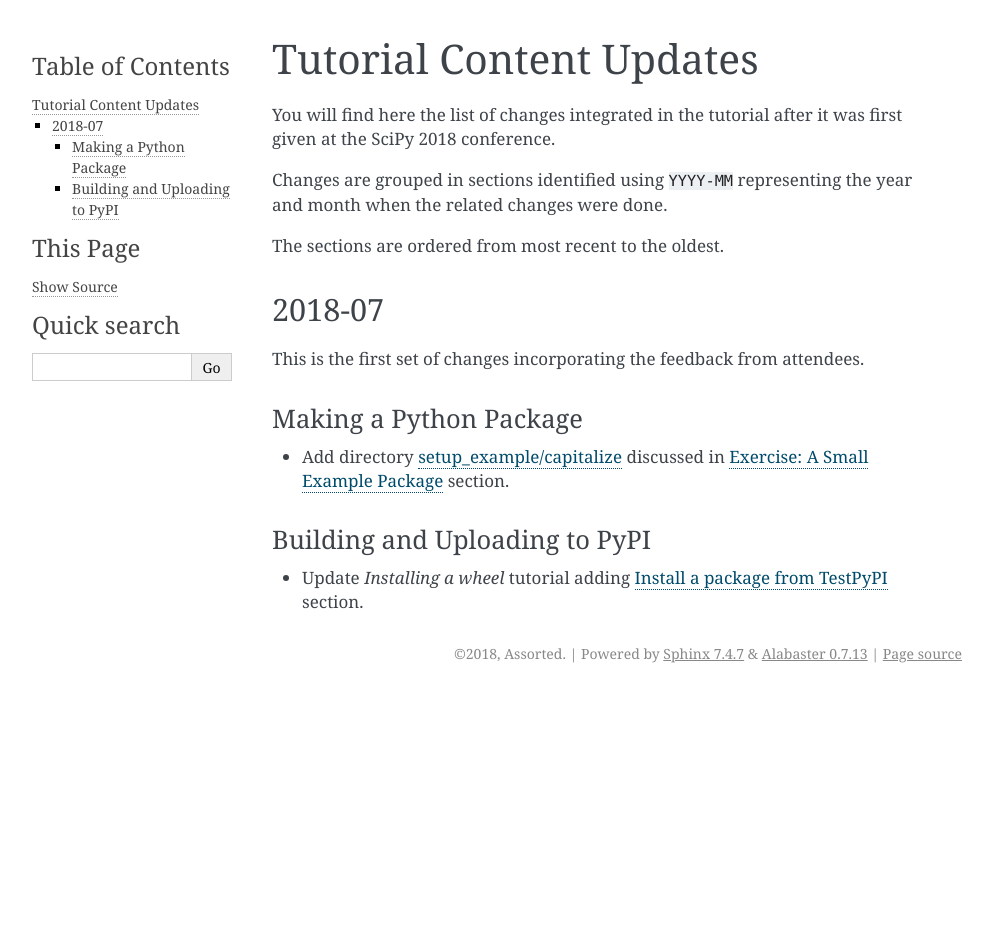
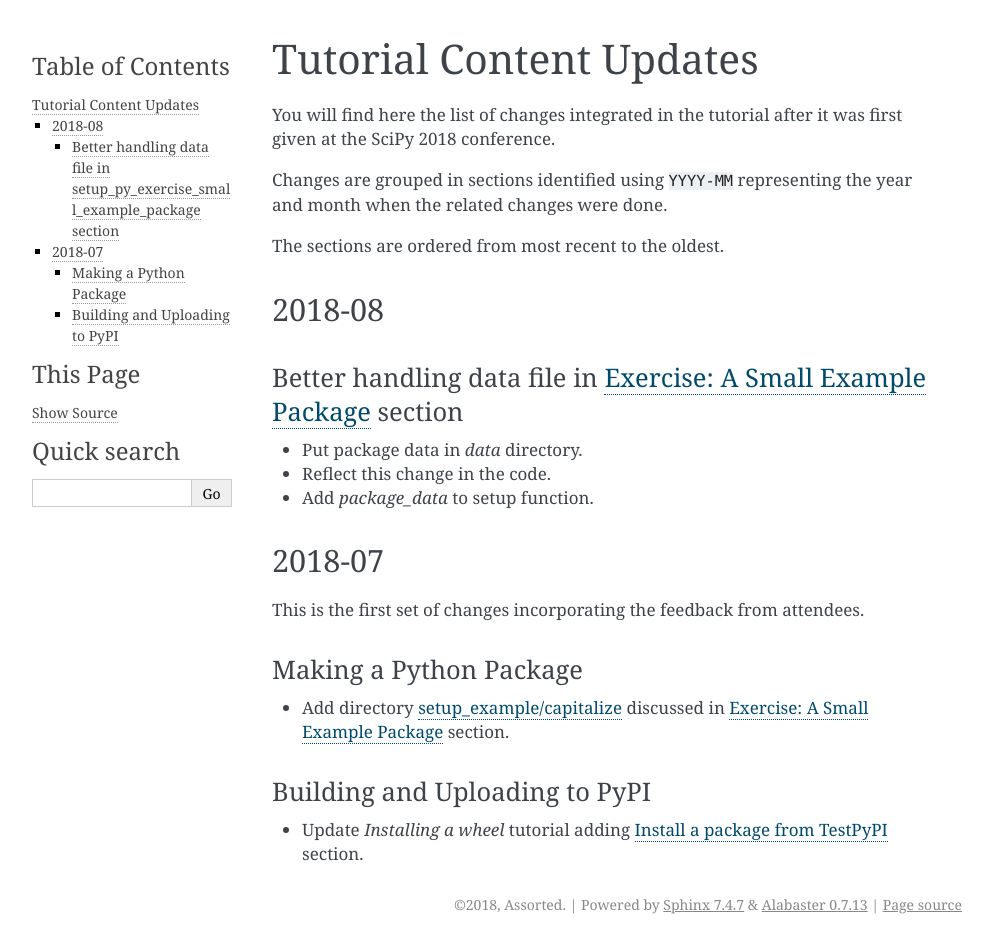
Before and after one commit to python-packaging-tutorial/python-packaging-tutorial, a Sphinx documentation site: the page built from sphinx_presentation/source/changes.rst, in a window 1280 px wide. Shown: the whole page, without its empty margins (148-1141 px from the left). Built offline with Sphinx 7.4.7, drawn with Linux system fonts in a browser that asks for light colours; before the commit the page ends 900 px from its top, so only the background shows below that.

Commit message:
Making a Python Package: Fix import and add data to a package (#43)
* Fix import and adding data to a package
* Add link to the section where changes were made

```diff
--- a/CHANGES.rst
+++ b/CHANGES.rst
@@ -11,6 +11,16 @@ Changes are grouped in sections identified using ``YYYY-MM`` representing
 the year and month when the related changes were done.
 
 The sections are ordered from most recent to the oldest.
+
+2018-08
+=======
+
+Better handling data file in :ref:`setup_py_exercise_small_example_package` section
+-----------------------------------------------------------------------------------
+
+* Put package data in `data` directory.
+* Reflect this change in the code.
+* Add `package_data` to setup function.
 
 
 2018-07
```
Also changed, not shown: sphinx_presentation/source/setup_py.rst (+36 -5 lines).
